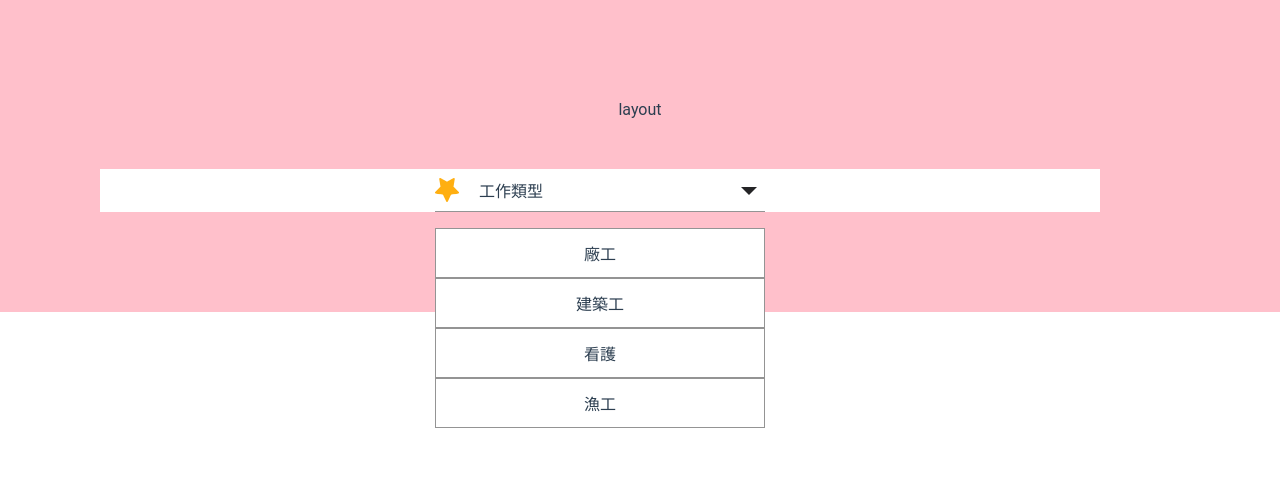
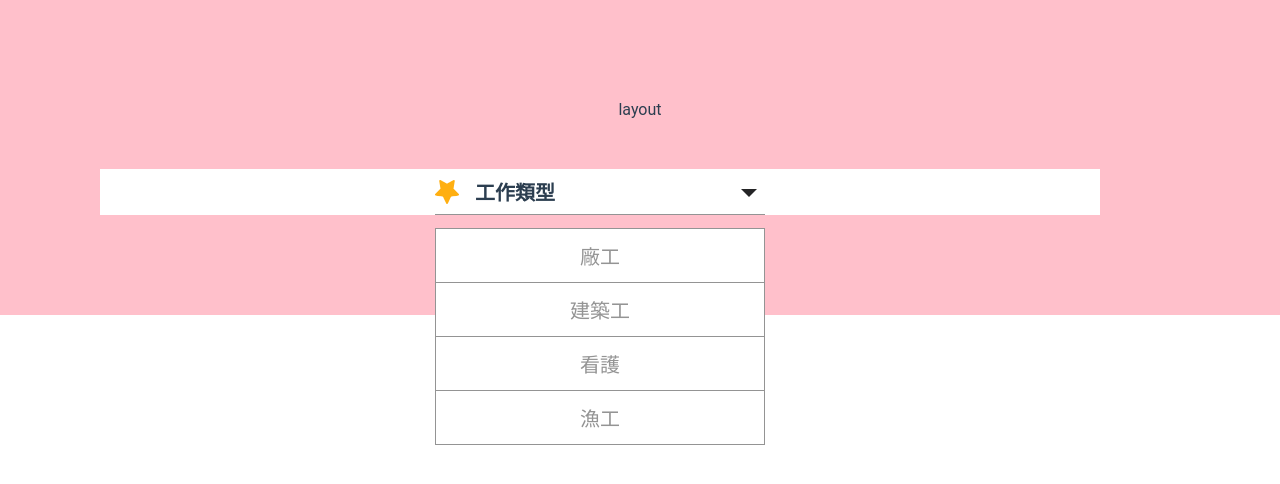
Before and after one commit to Chiahsuan-TW/overtime-pay-calculator, a Vue app: page /Info in a window 1280 px wide. Both pictures are taken after a click on the button 749 px from the left and 195 px from the top of the page. Shown: the top 484 px of the page. Built offline with nearby package versions, Linux system fonts and the light colour scheme.

Commit message:
make dropdown into two components for reuse: DropdownTitle & DropdownList

```diff
--- /dev/null
+++ b/src/components/DropdownList.vue
@@ -0,0 +1,39 @@
+<template>
+  <li @click="this.$emit('clickOption', option)">
+    {{ option }}
+  </li>
+</template>
+
+<script>
+export default {
+  name: "DropdownList",
+  props: {
+    option: {
+      type: String,
+    },
+  },
+};
+</script>
+
+<style lang="scss" scoped>
+.dropdown-menu {
+  li {
+    padding: 12px 0;
+    width: 100%;
+    border: 1px solid color.$gray;
+    background-color: #fff;
+    color: color.$gray;
+    font-weight: 500;
+    font-size: 20px;
+  }
+
+  li:not(:first-child) {
+    border-top: 0;
+  }
+
+  li:hover {
+    color: color.$primary;
+    cursor: pointer;
+  }
+}
+</style>
--- /dev/null
+++ b/src/components/DropdownTitle.vue
@@ -0,0 +1,60 @@
+<template>
+  <div class="dropdown-title">
+    <div class="img-frame">
+      <img src="../assets/images/star.png" alt="star icon" />
+    </div>
+    <p v-if="selectedWrokType">{{ selectedWrokType }}</p>
+    <p v-else><slot></slot></p>
+    <button class="triangle" @click="this.$emit('clickDropdown')"></button>
+  </div>
+</template>
+
+<script>
+export default {
+  name: "DropdownTitle",
+  props: {
+    selectedWrokType: {
+      type: String,
+    },
+  },
+  data() {
+    return {};
+  },
+};
+</script>
+
+<style lang="scss" scoped>
+.dropdown {
+  &-title {
+    display: flex;
+    align-items: center;
+    padding: 8px 8px 8px 0;
+    border-bottom: 1px solid color.$gray;
+  }
+
+  .img-frame {
+    width: 24px;
+    height: 24px;
+
+    img {
+      width: 100%;
+      height: 100%;
+      object-fit: cover;
+    }
+  }
+
+  p {
+    margin-left: 16px;
+    font-weight: bold;
+    font-size: 20px;
+  }
+  .triangle {
+    width: 0;
+    height: 0;
+    border: 8px solid;
+    margin-left: auto;
+    margin-top: 10px;
+    border-color: color.$black #fff #fff #fff;
+  }
+}
+</style>
--- a/src/views/Info.vue
+++ b/src/views/Info.vue
@@ -2,22 +2,18 @@
   <div class="modal">
     <div class="modal-content">
       <div class="dropdown">
-        <div class="dropdown-title">
-          <div class="img-frame">
-            <img src="../assets/images/star.png" alt="star icon" />
-          </div>
-          <p v-if="selectedWrokType">{{ selectedWrokType }}</p>
-          <p v-else>工作類型</p>
-          <button class="triangle" @click="toggleDropdown"></button>
-        </div>
+        <DropdownTitle
+          @clickDropdown="toggleDropdown"
+          :selectedWrokType="selectedWrokType"
+          >工作類型</DropdownTitle
+        >
         <ul :class="['dropdown-menu', { unfolded: unfolded }]">
-          <li
-            v-for="(workType, index) in workTypeList"
+          <DropdownList
+            v-for="(option, index) in workTypeList"
             :key="index"
-            @click="selectWorkType(workType)"
-          >
-            {{ workType }}
-          </li>
+            :option="option"
+            @clickOption="selectWorkType"
+          ></DropdownList>
         </ul>
       </div>
     </div>
@@ -26,8 +22,14 @@
 </template>
 
 <script>
+import DropdownTitle from "../components/DropdownTitle.vue";
+import DropdownList from "../components/DropdownList.vue";
 export default {
   name: "Info",
+  components: {
+    DropdownTitle,
+    DropdownList,
+  },
   data() {
     return {
       workTypeList: ["廠工", "建築工", "看護", "漁工"],
@@ -60,40 +62,11 @@ export default {
 
 .dropdown {
   position: relative;
-
-  &-title {
-    display: flex;
-    align-items: center;
-    padding: 8px 8px 8px 0;
-    border-bottom: 1px solid color.$gray;
-  }
-
-  .img-frame {
-    width: 24px;
-    height: 24px;
-
-    img {
-      width: 100%;
-      height: 100%;
-      object-fit: cover;
-    }
-  }
-
-  p {
-    margin-left: 20px;
-  }
-  .triangle {
-    width: 0;
-    height: 0;
-    border: 8px solid;
-    margin-left: auto;
-    margin-top: 10px;
-    border-color: color.$black #fff #fff #fff;
-  }
 }
 
 .dropdown-menu {
   width: 100%;
+  margin: 13px 0 0;
   padding: 0;
   opacity: 0;
   max-height: 0;
@@ -102,13 +75,6 @@ export default {
   position: absolute;
   top: 100%;
   z-index: 99;
-
-  li {
-    padding: 12px 0;
-    width: 100%;
-    border: 1px solid color.$gray;
-    background-color: #fff;
-  }
 }
 
 .dropdown-menu.unfolded {
```
Also changed, not shown: src/components/Dropdown.vue (deleted, +0 -13 lines).
